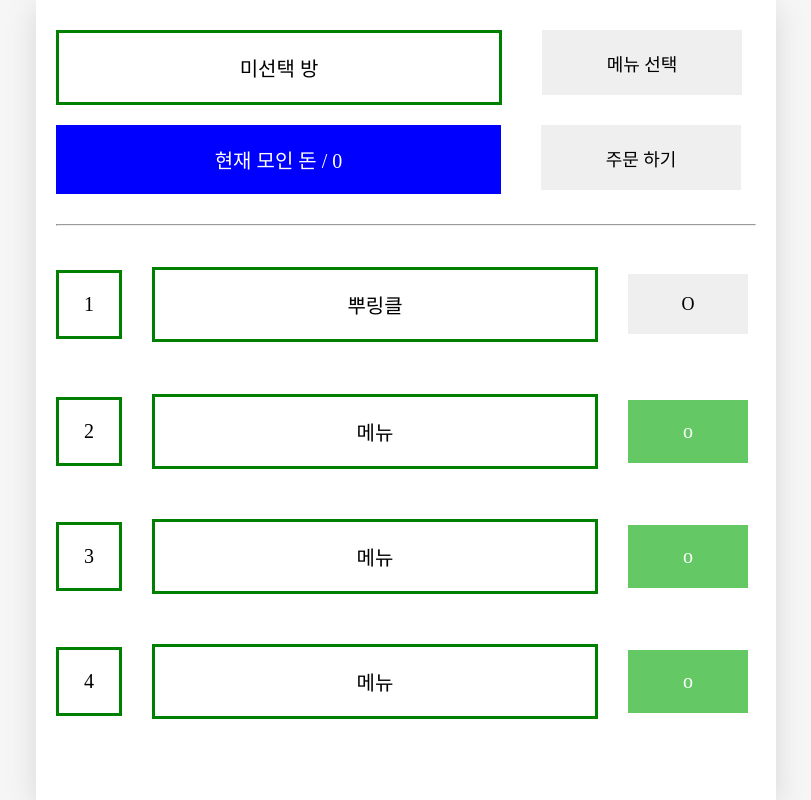
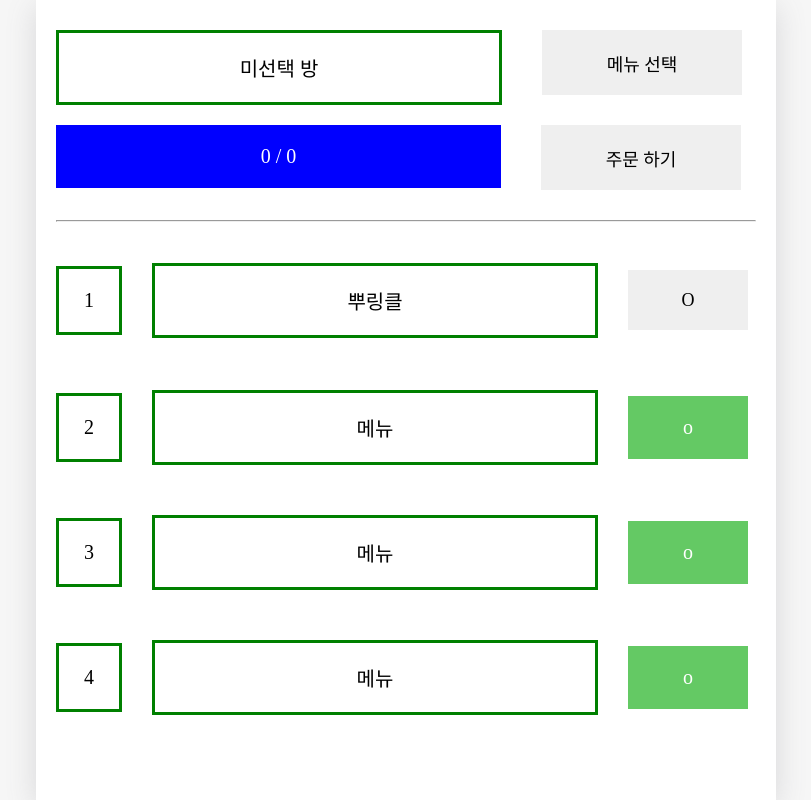
Before and after one commit to 2nd-HUFSummer-Hackathon/SPotato, a React (Create React App) app in the folder domdelivery/: page /match in a window 1280 px wide. Shown: the whole page, without its empty margins (234-1045 px from the left). Built offline with nearby package versions, Linux system fonts and the light colour scheme.

Commit message:
cost 표기

```diff
--- a/domdelivery/src/pages/Match.js
+++ b/domdelivery/src/pages/Match.js
@@ -50,7 +50,9 @@ function Match(props) {
         </div>
 
         <div className="Money-Wrapper">
-          <div className="Money">현재 모인 돈 / {min_money}</div>
+          <div className="Money">
+            {props.cost} / {min_money}
+          </div>
           <div style={{ marginLeft: "40px", width: "100px" }}>
             <OurButton text={"주문 하기"} onClick={() => navigate("/pay")} />
           </div>
```
